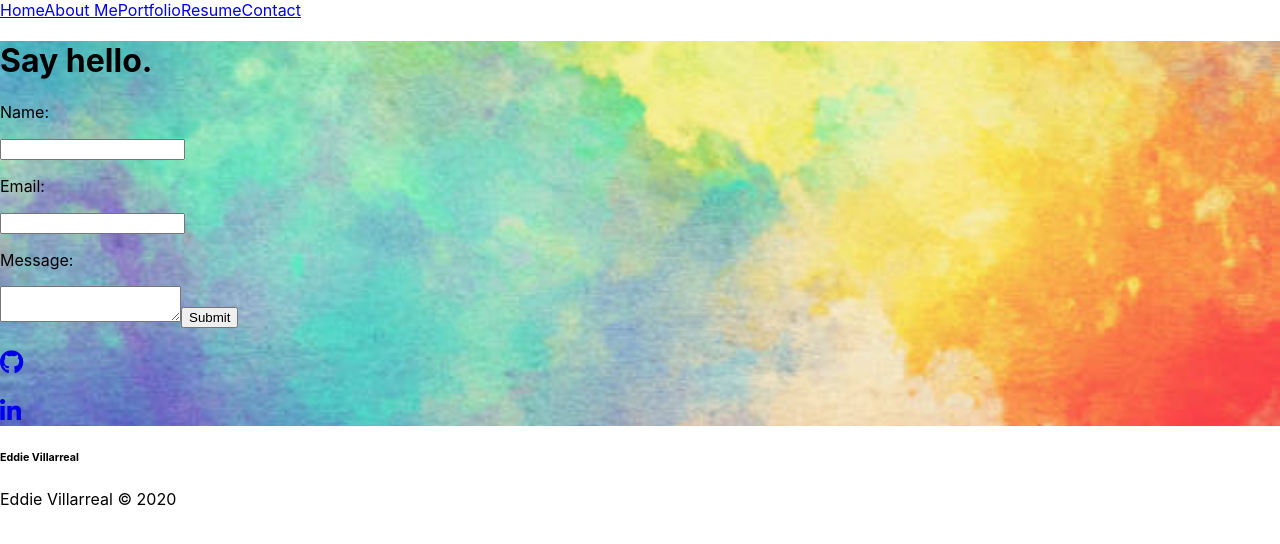
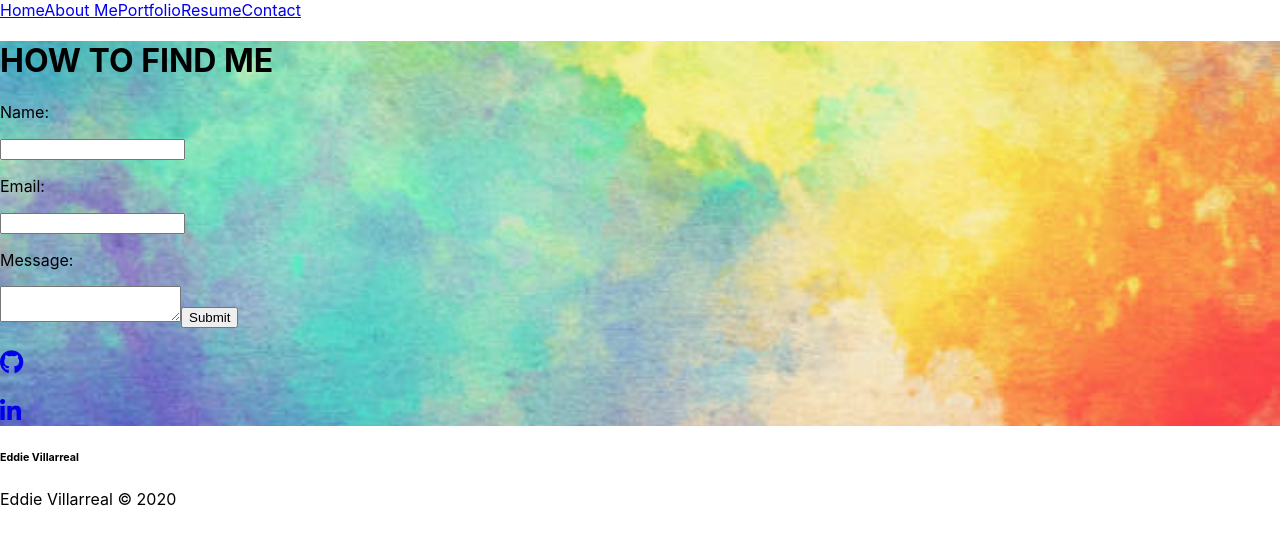
Before and after one commit to glitch-ed/eddie-react-portfolio, a React (Create React App) app: page /#/contactme in a window 1280 px wide. Shown: the top 544 px of the page. Built offline with nearby package versions, Linux system fonts and the light colour scheme.

Commit message:
contact update

```diff
--- a/src/components/contactMe.js
+++ b/src/components/contactMe.js
@@ -9,7 +9,7 @@ const Contact = () => {
 
             <div className="hero-body u-flex u-flex-column u-justify-center u-text-center">
             <div>
-            <h1 className="title text-dark">Say hello.</h1>
+            <h1 className="title text-dark">HOW TO FIND ME</h1>
             <div className=" ignore-screen level-item text-dark"><p className="m-0">Name:</p></div>
             <div className="ignore-screen level-item "><input type="name" value=""></input> </div>
 
```
Also changed, not shown: 1 other file (tests, documents, lock files or other folders).
